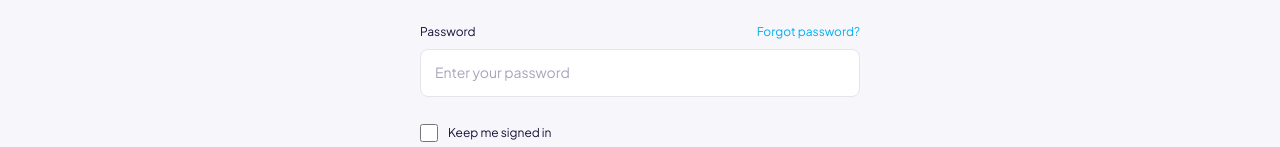
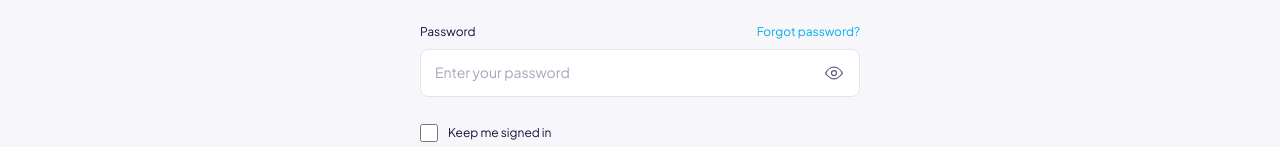
Before and after one commit to Hostel-Hive/hostelhive-frontend, a React (Vite) app in the folder web/: page /login in a window 1280 px wide. Shown: the part 389-536 px from the top of the page. Built offline with nearby package versions, Linux system fonts and the light colour scheme; no server answers.

Commit message:
feat(auth): enhance password visibility toggle and improve ProtectedRoute handling

```diff
--- a/web/src/app/router/ProtectedRoute.tsx
+++ b/web/src/app/router/ProtectedRoute.tsx
@@ -8,10 +8,17 @@ export default function ProtectedRoute() {
   const { pathname } = useLocation();
   if (
     auth.verifiedPath !== pathname ||
-    auth.status === 'checking' ||
+    (auth.status === 'checking' && !auth.account) ||
     auth.status === 'error'
   )
     return <SessionGate />;
   if (!auth.account) return <Navigate to={routePaths.login} replace />;
-  return <Outlet />;
+  return (
+    <div
+      key={`${pathname}:${auth.account.firebase_uid}:${auth.account.role}`}
+      style={{ display: 'contents' }}
+    >
+      <Outlet />
+    </div>
+  );
 }
--- a/web/src/features/auth/components/AuthProvider.tsx
+++ b/web/src/features/auth/components/AuthProvider.tsx
@@ -31,15 +31,22 @@ export default function AuthProvider({ children }: { children: ReactNode }) {
     ++generation.current;
   }, []);
 
-  const retry = useCallback(async () => {
+  const retry = useCallback(
+    async (preservePage = false) => {
       if (operation.current) return;
       const current = ++generation.current;
-    setState({
+      setState((previous) => ({
         status: 'checking',
-      account: null,
+        // Focus can return from a native file chooser. Preserve the verified
+        // identity and page during this background check, so local selections
+        // survive without flicker. All failures clear the identity.
+        account:
+          preservePage && previous.verifiedPath === pathname
+            ? previous.account
+            : null,
         message: '',
         verifiedPath: pathname,
-    });
+      }));
       try {
         const account = await restoreStaffSession();
         if (mounted.current && current === generation.current) {
@@ -60,7 +67,9 @@ export default function AuthProvider({ children }: { children: ReactNode }) {
           });
         }
       }
-  }, [pathname]);
+    },
+    [pathname],
+  );
 
   useEffect(() => {
     mounted.current = true;
@@ -96,10 +105,10 @@ export default function AuthProvider({ children }: { children: ReactNode }) {
       onError(error);
     }
     const handleFocus = () => {
-      void retry();
+      void retry(true);
     };
     const handleVisibility = () => {
-      if (document.visibilityState === 'visible') void retry();
+      if (document.visibilityState === 'visible') void retry(true);
     };
     window.addEventListener('focus', handleFocus);
     document.addEventListener('visibilitychange', handleVisibility);
--- a/web/src/features/auth/components/LoginForm.tsx
+++ b/web/src/features/auth/components/LoginForm.tsx
@@ -13,6 +13,7 @@ export default function LoginForm() {
   const navigate = useNavigate();
   const [email, setEmail] = useState('');
   const [password, setPassword] = useState('');
+  const [showPassword, setShowPassword] = useState(false);
   const [rememberMe, setRememberMe] = useState(false);
   const [errors, setErrors] = useState<{ email?: string; password?: string }>(
     {},
@@ -51,6 +52,7 @@ export default function LoginForm() {
       const account: StaffAccount = await signIn(input);
       if (!mounted.current) return;
       setPassword('');
+      setShowPassword(false);
       navigate(
         account.role === 'admin'
           ? routePaths.adminDashboard
@@ -61,6 +63,7 @@ export default function LoginForm() {
       if (!mounted.current) return;
       setError(loginErrorMessage(reason));
       setPassword('');
+      setShowPassword(false);
       passwordRef.current?.focus();
     } finally {
       busy.current = false;
@@ -122,11 +125,12 @@ export default function LoginForm() {
           <label htmlFor="login-password">Password</label>
           <Link to={routePaths.forgotPassword}>Forgot password?</Link>
         </div>
+        <div className="auth-password-wrapper">
           <Input
             ref={passwordRef}
             id="login-password"
             name="password"
-          type="password"
+            type={showPassword ? 'text' : 'password'}
             autoComplete="current-password"
             placeholder="Enter your password"
             required
@@ -136,6 +140,32 @@ export default function LoginForm() {
             aria-describedby={errors.password ? 'password-error' : undefined}
             disabled={submitting}
           />
+          <button
+            type="button"
+            className="auth-password-toggle"
+            aria-label={showPassword ? 'Hide password' : 'Show password'}
+            aria-controls="login-password"
+            disabled={submitting}
+            onClick={() => setShowPassword((visible) => !visible)}
+          >
+            <svg
+              width="20"
+              height="20"
+              viewBox="0 0 24 24"
+              fill="none"
+              stroke="currentColor"
+              strokeWidth="1.5"
+              strokeLinecap="round"
+              strokeLinejoin="round"
+              aria-hidden="true"
+              focusable="false"
+            >
+              <path d="M2 12s3.5-7 10-7 10 7 10 7-3.5 7-10 7S2 12 2 12Z" />
+              <circle cx="12" cy="12" r="3" />
+              {showPassword && <path d="m3 3 18 18" />}
+            </svg>
+          </button>
+        </div>
         {errors.password && (
           <p id="password-error" className="field-error">
             {errors.password}
--- a/web/src/styles/auth.css
+++ b/web/src/styles/auth.css
@@ -113,6 +113,40 @@
   left: 14px;
   color: var(--color-text-muted);
   pointer-events: none;
+}
+.auth-password-wrapper {
+  position: relative;
+}
+.auth-password-wrapper input {
+  padding-right: 52px;
+}
+.auth-password-toggle {
+  position: absolute;
+  top: 50%;
+  right: 4px;
+  transform: translateY(-50%);
+  display: grid;
+  place-items: center;
+  width: 44px;
+  height: 40px;
+  padding: 0;
+  border: 0;
+  border-radius: var(--radius-control);
+  background: transparent;
+  color: var(--color-text-muted);
+  cursor: pointer;
+}
+.auth-password-toggle:hover:not(:disabled) {
+  color: var(--color-text);
+  background: var(--ink-100);
+}
+.auth-password-toggle:focus-visible {
+  outline: 2px solid var(--color-focus);
+  outline-offset: 1px;
+}
+.auth-password-toggle:disabled {
+  opacity: 0.7;
+  cursor: default;
 }
 .auth-field input:focus-visible,
 .auth-remember input:focus-visible {
```
Also changed, not shown: 2 other files (tests, documents, lock files or other folders). Lines whose indentation alone changed are shown as unchanged.
